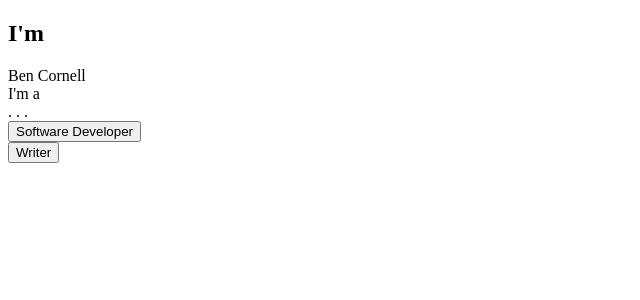
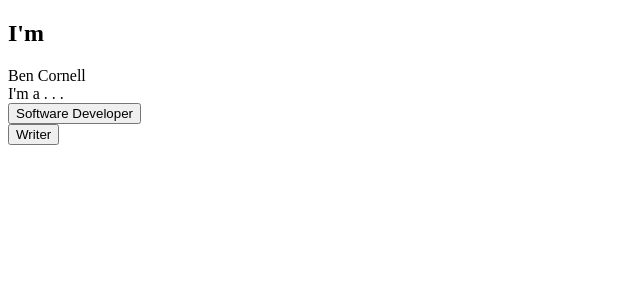
Before and after one commit to bencornell4/Portfolio, a React app in the folder myreactapp/: page / in a window 1280 px wide. Shown: the top 300 px of the page, without its empty margins (0-640 px from the left). Built offline with nearby package versions, Linux system fonts and the light colour scheme; the HTML template or start-up script is replaced by a standard one.

Commit message:
Animation Delays

```diff
--- a/myreactapp/src/components/FadeIn.tsx
+++ b/myreactapp/src/components/FadeIn.tsx
@@ -1,16 +1,29 @@
-import {motion} from 'framer-motion';
+import React, {useEffect} from "react";
+import {motion, useAnimation} from 'framer-motion';
 
 type FadeInProps = {
     children: React.ReactNode;
     className?: string;
+    delay?: number;
+    duration?: number;
 }
 
-const FadeIn: React.FC<FadeInProps> = ({children, className}) => {
+const FadeIn: React.FC<FadeInProps> = ({children, className, delay = 0, duration = 2}) => {
+    const controls = useAnimation();
+
+    useEffect(() => {
+        const timer = setTimeout(() => {
+            controls.start({opacity:1});
+        }, 100 * delay);
+
+        return () => clearTimeout(timer);
+    }, [controls, delay]);
+
     return (
         <motion.div
             initial={{ opacity: 0 }}
-            animate={{ opacity: 1 }}
-            transition={{ duration: 2 }}
+            animate={ controls }
+            transition={{ duration: duration }}
             className={className}
         >
             {children}
--- a/myreactapp/src/components/Typewriter.tsx
+++ b/myreactapp/src/components/Typewriter.tsx
@@ -1,5 +1,5 @@
 import React, {useState, useEffect} from "react";
-import { motion, AnimatePresence } from "framer-motion";
+import { motion } from "framer-motion";
 
 
 type TypewriterProps = {
@@ -10,13 +10,11 @@ type TypewriterProps = {
 };
 
 //create a typewriter animation and one blinking caret
-const Typewriter: React.FC<TypewriterProps> = ({ children, className, typeSpeed = 100, delay = 1000 }) => {
-    const [index, setIndex] = useState(0);
+const Typewriter: React.FC<TypewriterProps> = ({ children, className, typeSpeed = 100, delay = 0}) => {
+    const [index, setIndex] = useState(-delay);
 
     useEffect(() => {
         if (index < children.length) {
-            console.log(children);
-
             setTimeout(() => {
                 setIndex((prevIndex) => prevIndex + 1);
             }, typeSpeed);
@@ -24,18 +22,11 @@ const Typewriter: React.FC<TypewriterProps> = ({ children, className, typeSpeed
     }, [index, children, typeSpeed]);
 
     return (
-        <AnimatePresence>
-            <motion.span
-                key={children}
-                initial={{ opacity: 0 }}
-                animate={{ opacity: 1 }}
-                exit={{ opacity: 0 }}
-                transition={{ delay: index === children.length ? delay : 0 }}
-                className={className}
-            >
-                {children.substring(0, index)}
-            </motion.span>
-        </AnimatePresence>
+        <motion.span
+            className={className}
+        >
+            {children.substring(0, index)}
+        </motion.span>
     );
 }
 
--- a/myreactapp/src/pages/Home.tsx
+++ b/myreactapp/src/pages/Home.tsx
@@ -6,20 +6,11 @@ import FadeIn from "../components/FadeIn";
 const Home: React.FC = () => {
 
     const [choiceJob, setChoiceJob] = useState<string>("");
-    const controls = useAnimation();
     const gradientText = "bg-gradient-to-tr from-blue-800 to-indigo-500 text-transparent bg-clip-text";
-
-    useEffect(() => {
-        controls.start(i => ({
-            opacity: 1,
-            transition: {delay: i * 0.5}
-        }));
-    }, [controls]);
 
     const handleButtonClick = (event: React.MouseEvent<HTMLButtonElement>) => {
         const choice = event.currentTarget.textContent;
         setChoiceJob(choice || "");
-        //hide choices
     };
 
     return (
@@ -29,11 +20,10 @@ const Home: React.FC = () => {
                     <h2 className="inline-flex">I'm&nbsp;</h2>
                     <Typewriter className={"inline-flex " + gradientText}>Ben Cornell</Typewriter>
                     <div>
-                        <FadeIn className="mt-4 inline-flex">I'm a&nbsp;</FadeIn>
-                        <Typewriter className="inline-flex">. . .</Typewriter>
+                        <Typewriter className="inline-flex" delay={12}>I'm a . . .</Typewriter>
                     </div>
                     <div className="mt-4">
-                        <FadeIn className="mt-8">
+                        <FadeIn className="mt-8" delay={20}>
                             <div className="rounded-md bg-gradient-to-tr from-blue-800 to-indigo-500 bg-clip-text">
                                 <div>
                                     <button onClick={(e) => handleButtonClick(e)} className="text-base text-transparent">Software Developer</button>
```
